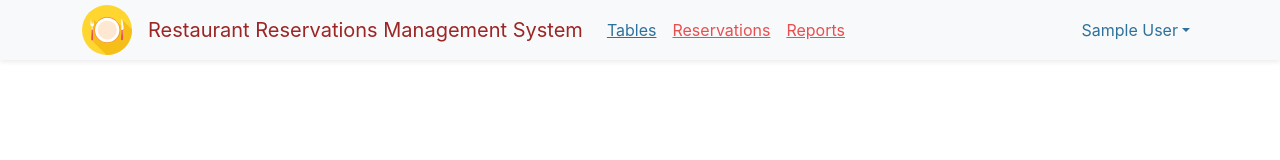
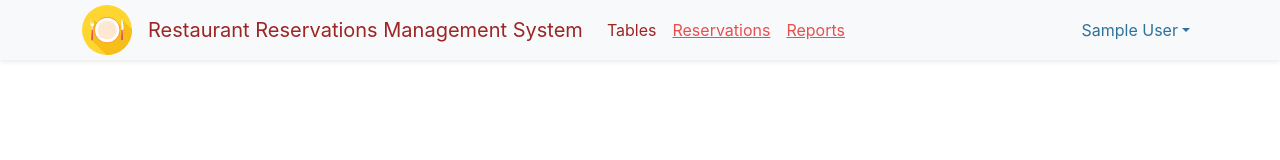
Before and after one commit to muhammad-othman/restaurant-reservations-management-system, a React (Create React App) app in the folder client/: page / in a window 1280 px wide. Shown: the top 160 px of the page. Built offline with nearby package versions, Linux system fonts and the light colour scheme; sample sign-in values are in the browser's storage.

Commit message:
remove table.referenceNumber

```diff
--- a/client/src/index.scss
+++ b/client/src/index.scss
@@ -73,7 +73,13 @@ code {
   color: $dark; // for drop down menu color
 }
 
-#nav-dropdown,
-.active-nav-link {
+#nav-dropdown{
   color: $secondary;
 }
+
+
+.active-nav-link {
+  text-decoration: none;
+  color: $dark;
+  cursor: default;
+}
--- a/client/src/types.ts
+++ b/client/src/types.ts
@@ -9,7 +9,6 @@ export interface IReservation {
 
 export interface ITable {
   _id: string;
-  referenceNumber: number;
   index: number;
   seats: number;
   restaurant: IRestaurant;
```
Also changed, not shown: 2 other files (tests, documents, lock files or other folders).
